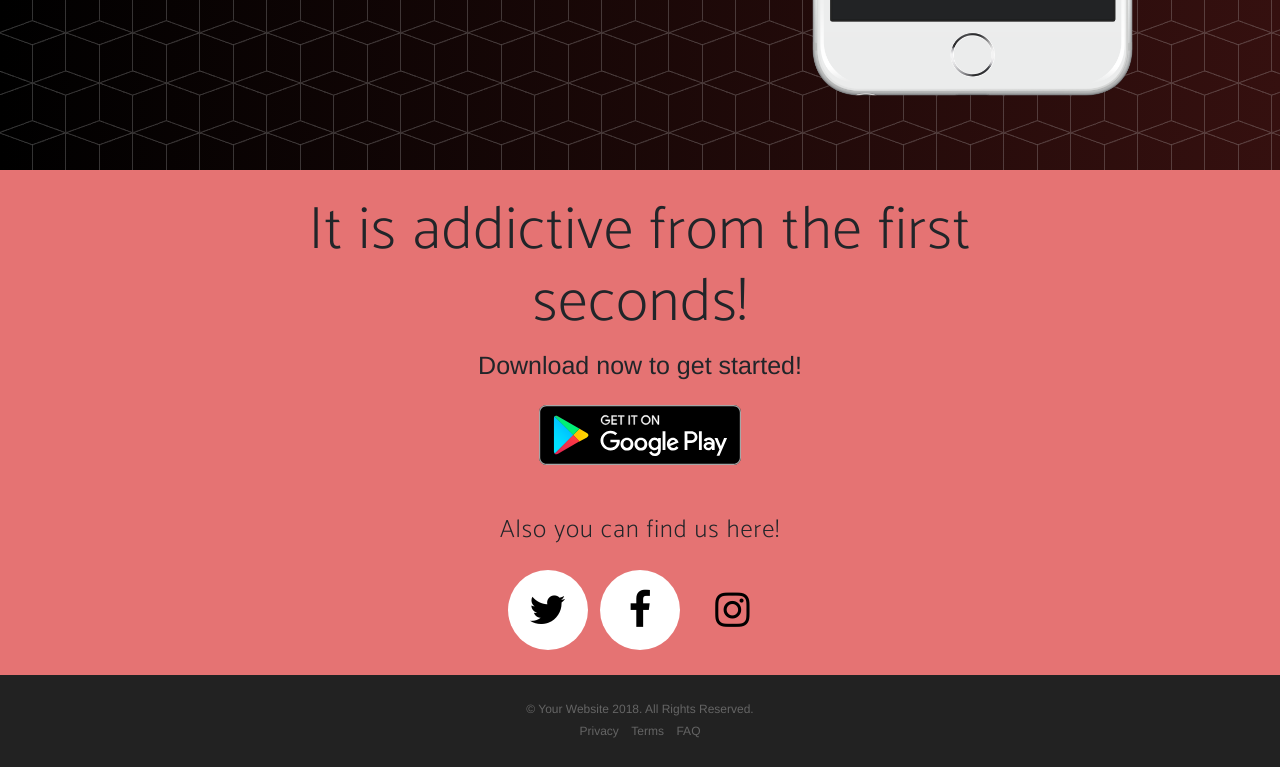
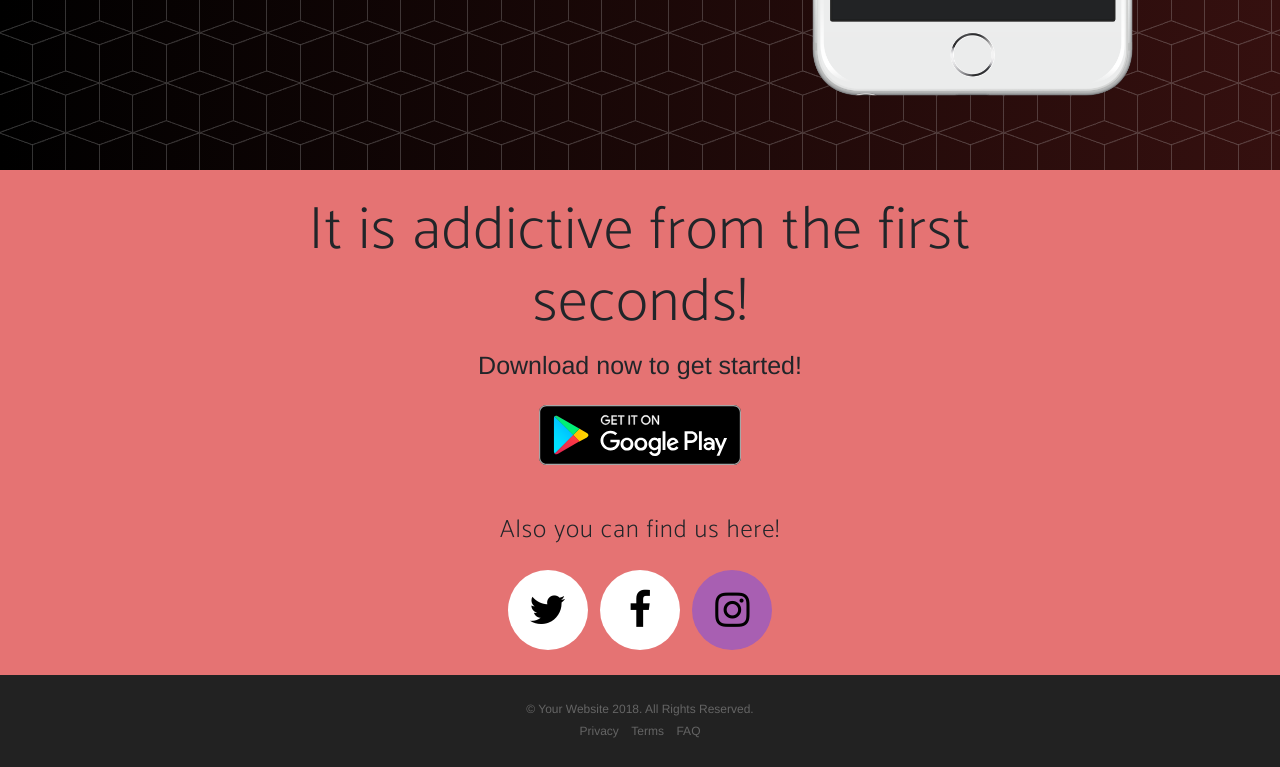
Before and after one commit to onlyonetouch/onlyonetouch.github.io, a plain HTML site: page index.html in a window 1280 px wide. In both pictures the pointer is over the link 732 px from the left and 1239 px from the top of the page. Shown: the part 630-1397 px from the top of the page. Drawn offline with Linux system fonts and the light colour scheme; a web font is replaced by a local one.

Commit message:
Add files via upload

```diff
--- a/css/new-age.css
+++ b/css/new-age.css
@@ -364,12 +364,12 @@ section.contact ul.list-social li.social-facebook a:hover {
   background-color: #344e86;
 }
 
-section.contact ul.list-social li.social-google-plus a {
+section.contact ul.list-social li.social-instagram a {
   background-color: #fff;
 }
 
-section.contact ul.list-social li.social-google-plus a:hover {
-  background-color: #d73925;
+section.contact ul.list-social li.social-instagram a:hover {
+  background-color: #a85fb2;
 }
 
 footer {
```
